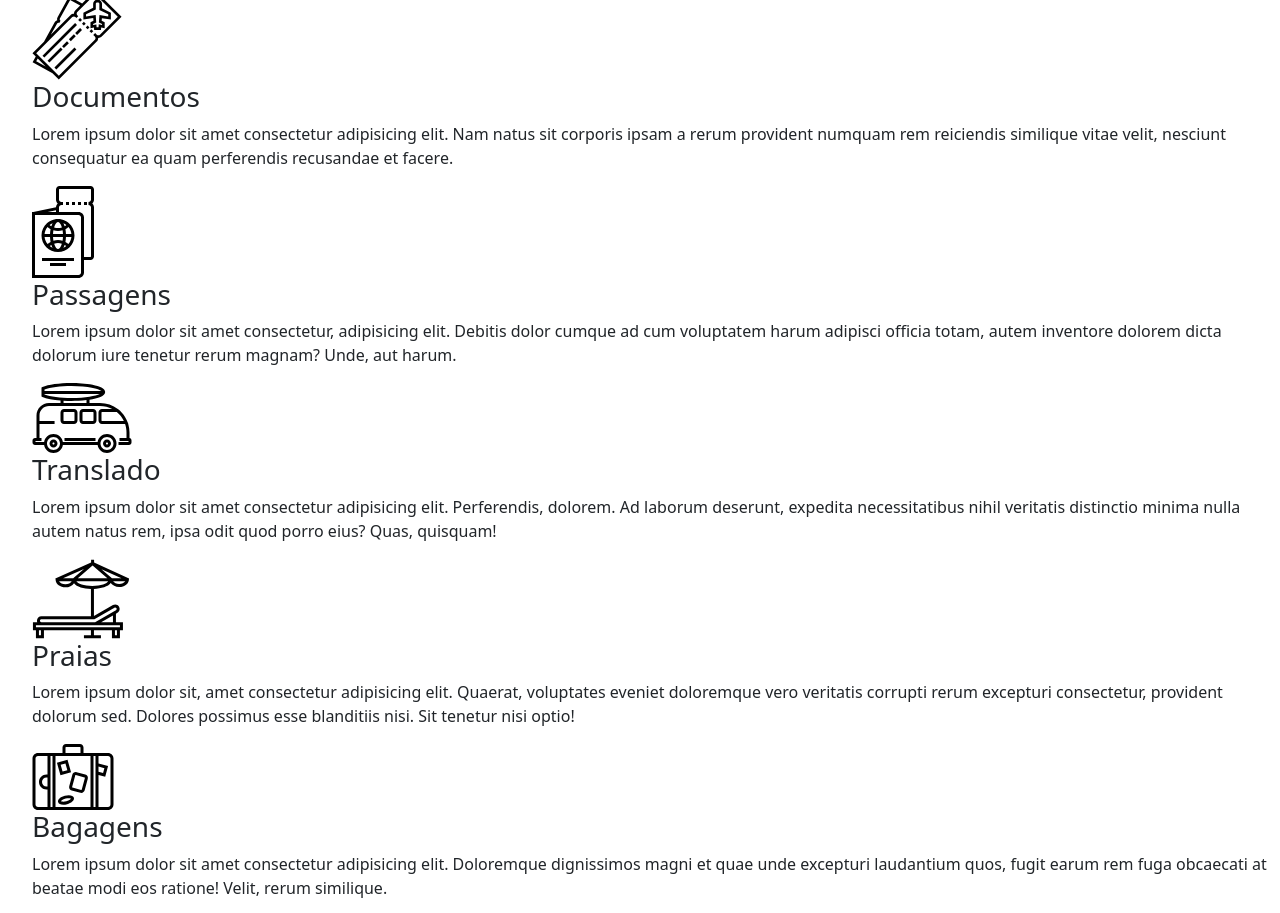
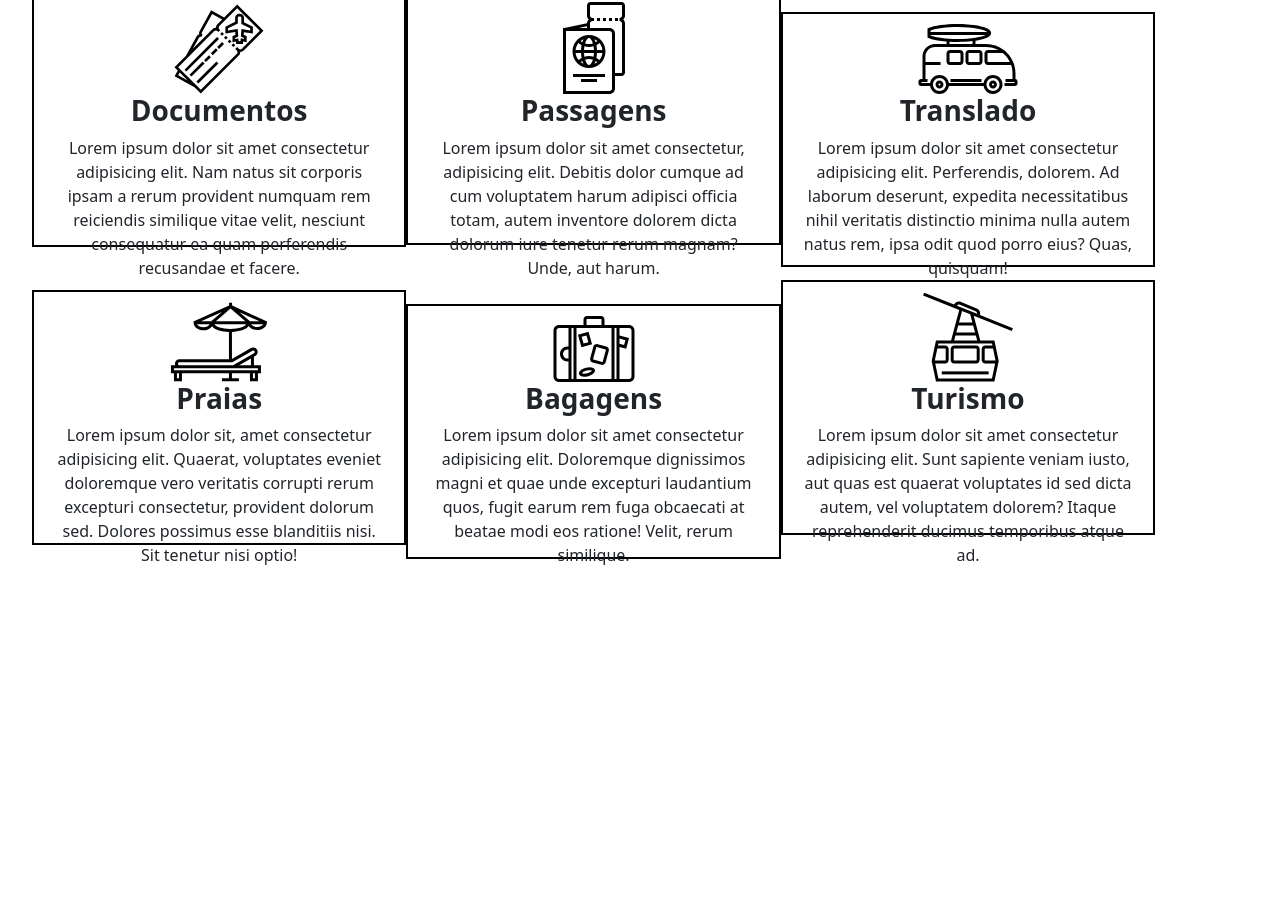
Before and after one commit to Didira123/html, a plain HTML site: page UC12/PROJETO CARAVAN-DIEGO RAFAEL/index.html in a window 1280 px wide. Shown: the part 539-1452 px from the top of the page. After the commit the page ends 1122 px from the top, so only its background shows below. Drawn offline with nearby package versions, Linux system fonts and the light colour scheme.

Commit message:
atualizando meu git

```diff
--- a/UC12/PROJETO CARAVAN-DIEGO RAFAEL/home.css
+++ b/UC12/PROJETO CARAVAN-DIEGO RAFAEL/home.css
@@ -2,3 +2,22 @@
     margin: 0;
     padding: 0;
 }
+
+.listVantagens{
+    /* display: flex;
+    flex-direction: row; */
+}
+
+.listVantagens li {
+    display: inline-block;
+    width: 30%;
+    height: 255px;
+    padding: 10px 1.5%;
+    border: 2px solid black;
+    text-align: center;
+
+}
+
+.listVantagens li h3{
+    font-weight: bold;
+}
--- a/UC12/PROJETO CARAVAN-DIEGO RAFAEL/index.html
+++ b/UC12/PROJETO CARAVAN-DIEGO RAFAEL/index.html
@@ -99,33 +99,28 @@
         <h2>
             O melhor para você <span>aproveite nossas vantagens</span>
         </h2>
-        <ul>
+        <ul class="listVantagens">
             <li>
                 <img src="images/icones/passagens.svg" alt="">
                 <h3>Documentos</h3>
                 <p>Lorem ipsum dolor sit amet consectetur adipisicing elit. Nam natus sit corporis ipsam a rerum provident numquam rem reiciendis similique vitae velit, nesciunt consequatur ea quam perferendis recusandae et facere.</p>
-            </li>
-            <li>
+            </li><li>
                 <img src="images/icones/passaporte.svg" alt="">
                 <h3>Passagens</h3>
                 <p>Lorem ipsum dolor sit amet consectetur, adipisicing elit. Debitis dolor cumque ad cum voluptatem harum adipisci officia totam, autem inventore dolorem dicta dolorum iure tenetur rerum magnam? Unde, aut harum.</p>
-            </li>
-            <li>
+            </li><li>
                 <img src="images/icones/translado.svg" alt="">
                 <h3>Translado</h3>
                 <p>Lorem ipsum dolor sit amet consectetur adipisicing elit. Perferendis, dolorem. Ad laborum deserunt, expedita necessitatibus nihil veritatis distinctio minima nulla autem natus rem, ipsa odit quod porro eius? Quas, quisquam!</p>
-            </li>
-            <li>
+            </li><li>
                 <img src="images/icones/praias.svg" alt="">
                 <h3>Praias</h3>
                 <p>Lorem ipsum dolor sit, amet consectetur adipisicing elit. Quaerat, voluptates eveniet doloremque vero veritatis corrupti rerum excepturi consectetur, provident dolorum sed. Dolores possimus esse blanditiis nisi. Sit tenetur nisi optio!</p>
-            </li>
-            <li>
+            </li><li>
                 <img src="images/icones/bagagens.svg" alt="">
                 <h3>Bagagens</h3>
                 <p>Lorem ipsum dolor sit amet consectetur adipisicing elit. Doloremque dignissimos magni et quae unde excepturi laudantium quos, fugit earum rem fuga obcaecati at beatae modi eos ratione! Velit, rerum similique.</p>
-            </li>
-            <li>
+            </li><li>
                 <img src="images/icones/turismo.svg" alt="">
                 <h3>Turismo</h3>
                 <p>Lorem ipsum dolor sit amet consectetur adipisicing elit. Sunt sapiente veniam iusto, aut quas est quaerat voluptates id sed dicta autem, vel voluptatem dolorem? Itaque reprehenderit ducimus temporibus atque ad.</p>
```
